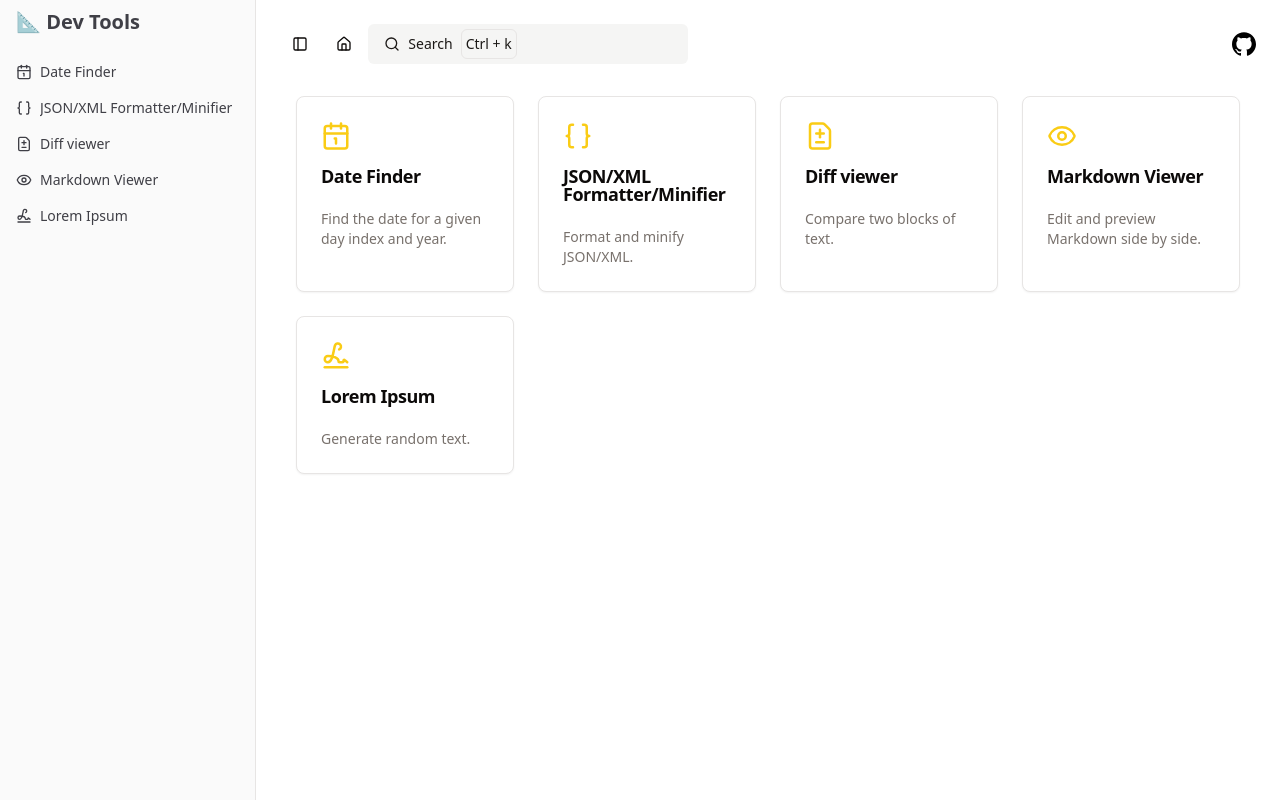
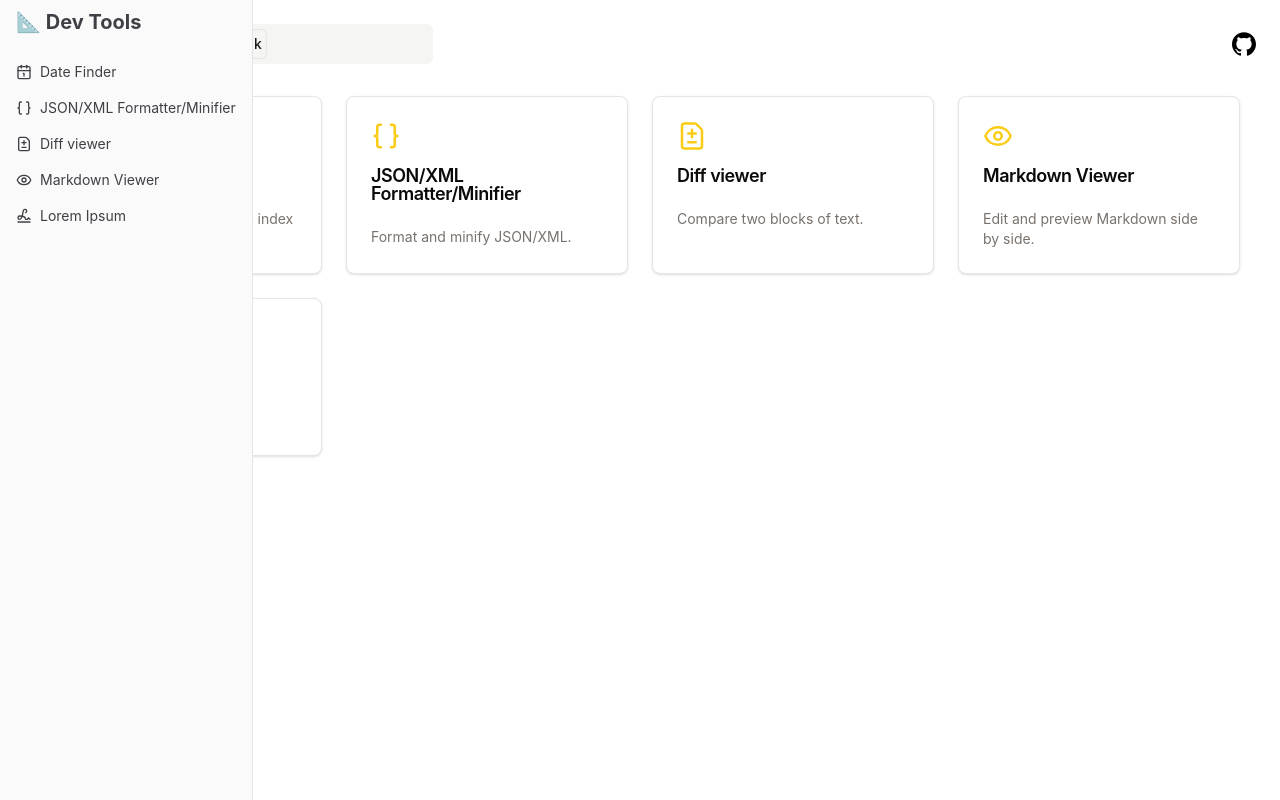
Before and after one commit to brequet/dev-tools, a SvelteKit app: page / in a window 1280 px wide. Built offline with nearby package versions, Linux system fonts and the light colour scheme.

Commit message:
chore: migrate Tailwind CSS 3 -> 4 with CSS-first config

```diff
--- a/postcss.config.js
+++ /dev/null
@@ -1,6 +0,0 @@
-export default {
-	plugins: {
-		tailwindcss: {},
-		autoprefixer: {}
-	}
-};
--- a/src/app.css
+++ b/src/app.css
@@ -1,8 +1,85 @@
-@tailwind base;
-@tailwind components;
-@tailwind utilities;
+@import "tailwindcss";
+@plugin "@tailwindcss/typography";
 
-@layer base {
+@custom-variant dark (&:where(.dark, .dark *));
+
+@theme {
+  --color-border: hsl(var(--border));
+  --color-input: hsl(var(--input));
+  --color-ring: hsl(var(--ring));
+  --color-background: hsl(var(--background));
+  --color-foreground: hsl(var(--foreground));
+
+  --color-primary: hsl(var(--primary));
+  --color-primary-foreground: hsl(var(--primary-foreground));
+
+  --color-secondary: hsl(var(--secondary));
+  --color-secondary-foreground: hsl(var(--secondary-foreground));
+
+  --color-destructive: hsl(var(--destructive));
+  --color-destructive-foreground: hsl(var(--destructive-foreground));
+
+  --color-muted: hsl(var(--muted));
+  --color-muted-foreground: hsl(var(--muted-foreground));
+
+  --color-accent: hsl(var(--accent));
+  --color-accent-foreground: hsl(var(--accent-foreground));
+
+  --color-popover: hsl(var(--popover));
+  --color-popover-foreground: hsl(var(--popover-foreground));
+
+  --color-card: hsl(var(--card));
+  --color-card-foreground: hsl(var(--card-foreground));
+
+  --color-sidebar: hsl(var(--sidebar-background));
+  --color-sidebar-foreground: hsl(var(--sidebar-foreground));
+  --color-sidebar-primary: hsl(var(--sidebar-primary));
+  --color-sidebar-primary-foreground: hsl(var(--sidebar-primary-foreground));
+  --color-sidebar-accent: hsl(var(--sidebar-accent));
+  --color-sidebar-accent-foreground: hsl(var(--sidebar-accent-foreground));
+  --color-sidebar-border: hsl(var(--sidebar-border));
+  --color-sidebar-ring: hsl(var(--sidebar-ring));
+
+  --radius-xl: calc(var(--radius) + 4px);
+  --radius-lg: var(--radius);
+  --radius-md: calc(var(--radius) - 2px);
+  --radius-sm: calc(var(--radius) - 4px);
+
+  --animate-accordion-down: accordion-down 0.2s ease-out;
+  --animate-accordion-up: accordion-up 0.2s ease-out;
+  --animate-caret-blink: caret-blink 1.25s ease-out infinite;
+}
+
+@keyframes accordion-down {
+  from {
+    height: 0;
+  }
+  to {
+    height: var(--radix-accordion-content-height);
+  }
+}
+
+@keyframes accordion-up {
+  from {
+    height: var(--radix-accordion-content-height);
+  }
+  to {
+    height: 0;
+  }
+}
+
+@keyframes caret-blink {
+  0%,
+  70%,
+  100% {
+    opacity: 1;
+  }
+  20%,
+  50% {
+    opacity: 0;
+  }
+}
+
 :root {
   --background: 0 0% 100%;
   --foreground: 20 14.3% 4.1%;
@@ -63,7 +140,6 @@
   --sidebar-border: 240 3.7% 15.9%;
   --sidebar-ring: 217.2 91.2% 59.8%;
 }
-}
 
 @layer base {
   * {
--- a/tailwind.config.ts
+++ /dev/null
@@ -1,97 +0,0 @@
-import { fontFamily } from "tailwindcss/defaultTheme";
-import type { Config } from "tailwindcss";
-import tailwindcssAnimate from "tailwindcss-animate";
-import typography from "@tailwindcss/typography";
-
-const config: Config = {
-	darkMode: ["class"],
-	content: ["./src/**/*.{html,js,svelte,ts}"],
-	safelist: ["dark"],
-	theme: {
-		container: {
-			center: true,
-			padding: "2rem",
-			screens: {
-				"2xl": "1400px"
-			}
-		},
-		extend: {
-			colors: {
-				border: "hsl(var(--border) / <alpha-value>)",
-				input: "hsl(var(--input) / <alpha-value>)",
-				ring: "hsl(var(--ring) / <alpha-value>)",
-				background: "hsl(var(--background) / <alpha-value>)",
-				foreground: "hsl(var(--foreground) / <alpha-value>)",
-				primary: {
-					DEFAULT: "hsl(var(--primary) / <alpha-value>)",
-					foreground: "hsl(var(--primary-foreground) / <alpha-value>)"
-				},
-				secondary: {
-					DEFAULT: "hsl(var(--secondary) / <alpha-value>)",
-					foreground: "hsl(var(--secondary-foreground) / <alpha-value>)"
-				},
-				destructive: {
-					DEFAULT: "hsl(var(--destructive) / <alpha-value>)",
-					foreground: "hsl(var(--destructive-foreground) / <alpha-value>)"
-				},
-				muted: {
-					DEFAULT: "hsl(var(--muted) / <alpha-value>)",
-					foreground: "hsl(var(--muted-foreground) / <alpha-value>)"
-				},
-				accent: {
-					DEFAULT: "hsl(var(--accent) / <alpha-value>)",
-					foreground: "hsl(var(--accent-foreground) / <alpha-value>)"
-				},
-				popover: {
-					DEFAULT: "hsl(var(--popover) / <alpha-value>)",
-					foreground: "hsl(var(--popover-foreground) / <alpha-value>)"
-				},
-				card: {
-					DEFAULT: "hsl(var(--card) / <alpha-value>)",
-					foreground: "hsl(var(--card-foreground) / <alpha-value>)"
-				},
-				sidebar: {
-					DEFAULT: "hsl(var(--sidebar-background))",
-					foreground: "hsl(var(--sidebar-foreground))",
-					primary: "hsl(var(--sidebar-primary))",
-					"primary-foreground": "hsl(var(--sidebar-primary-foreground))",
-					accent: "hsl(var(--sidebar-accent))",
-					"accent-foreground": "hsl(var(--sidebar-accent-foreground))",
-					border: "hsl(var(--sidebar-border))",
-					ring: "hsl(var(--sidebar-ring))",
-        		},
-			},
-			borderRadius: {
-				xl: "calc(var(--radius) + 4px)",
-				lg: "var(--radius)",
-				md: "calc(var(--radius) - 2px)",
-				sm: "calc(var(--radius) - 4px)"
-			},
-			fontFamily: {
-				sans: [...fontFamily.sans]
-			},
-			keyframes: {
-				"accordion-down": {
-					from: { height: "0" },
-					to: { height: "var(--radix-accordion-content-height)" },
-				},
-				"accordion-up": {
-					from: { height: "var(--radix-accordion-content-height)" },
-					to: { height: "0" },
-				},
-				"caret-blink": {
-					"0%,70%,100%": { opacity: "1" },
-					"20%,50%": { opacity: "0" },
-				},
-			},
-			animation: {
-        		"accordion-down": "accordion-down 0.2s ease-out",
-        		"accordion-up": "accordion-up 0.2s ease-out",
-       			"caret-blink": "caret-blink 1.25s ease-out infinite",
-      		},
-		},
-	},
-	plugins: [tailwindcssAnimate, typography],
-};
-
-export default config;
--- a/vite.config.ts
+++ b/vite.config.ts
@@ -1,6 +1,7 @@
 import { sveltekit } from '@sveltejs/kit/vite';
+import tailwindcss from '@tailwindcss/vite';
 import { defineConfig } from 'vite';
 
 export default defineConfig({
-	plugins: [sveltekit()]
+	plugins: [tailwindcss(), sveltekit()]
 });
```
Also changed, not shown: package.json (+4 -5 lines), 1 other file (tests, documents, lock files or other folders). Lines whose indentation alone changed are shown as unchanged.
